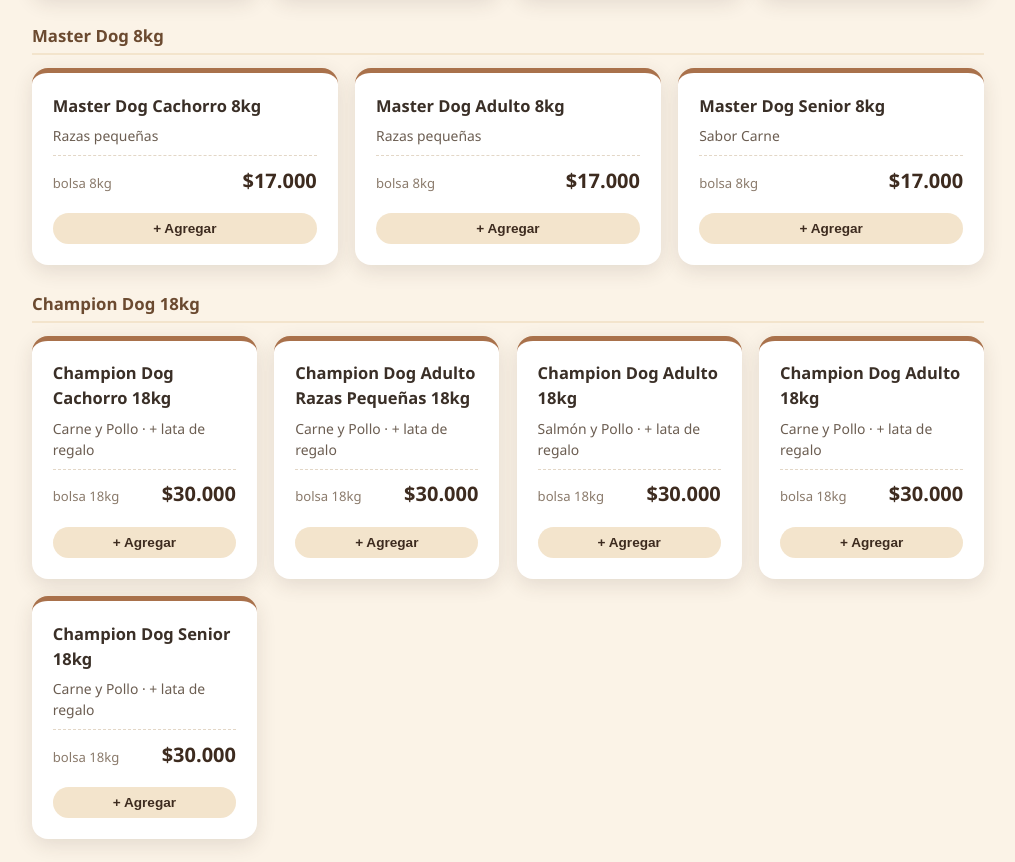
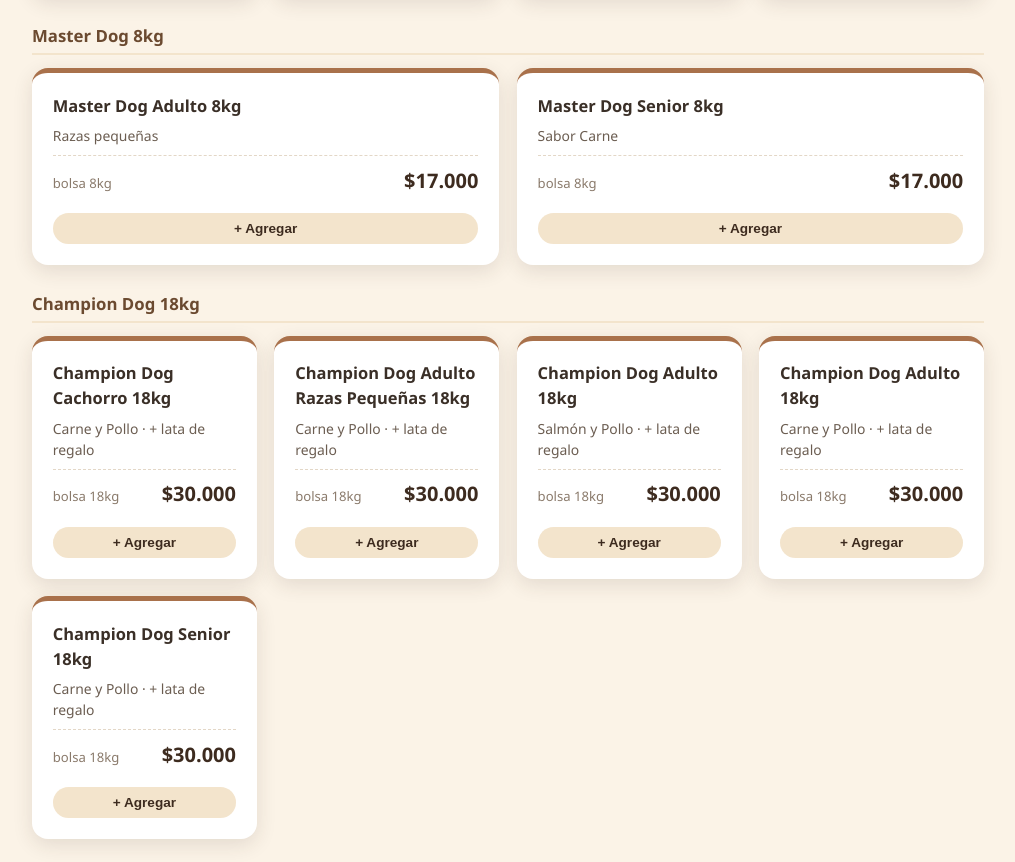
Before and after one commit to benjitabrioli-max/petfoodangol, a plain HTML site: page index.html in a window 1280 px wide. Shown: the part 986-1848 px from the top of the page, without its empty margins (132-1147 px from the left). Drawn offline with Linux system fonts and the light colour scheme.

Commit message:
Ocultar producto: Master Dog Cachorro 8kg (panel admin, Leobriver)

```diff
--- a/index.html
+++ b/index.html
@@ -642,15 +642,6 @@
 
   <h3 class="sub-title">Master Dog 8kg</h3>
   <div class="products">
-    <div class="card" data-pid="perros-master-dog-8kg-master-dog-cachorro-8kg-razas-pequenas" data-pname="Master Dog Cachorro 8kg - Razas pequeñas" data-pprice="17000" data-punit="bolsa 8kg">
-      <div class="name">Master Dog Cachorro 8kg</div>
-      <div class="desc">Razas pequeñas</div>
-      <div class="price-row">
-        <span class="unit">bolsa 8kg</span>
-        <span class="price">$17.000</span>
-      </div>
-      <button type="button" class="add-cart-btn" aria-label="Agregar al pedido">+ Agregar</button>
-    </div>
     <div class="card" data-pid="perros-master-dog-8kg-master-dog-adulto-8kg-razas-pequenas" data-pname="Master Dog Adulto 8kg - Razas pequeñas" data-pprice="17000" data-punit="bolsa 8kg">
       <div class="name">Master Dog Adulto 8kg</div>
       <div class="desc">Razas pequeñas</div>
```
